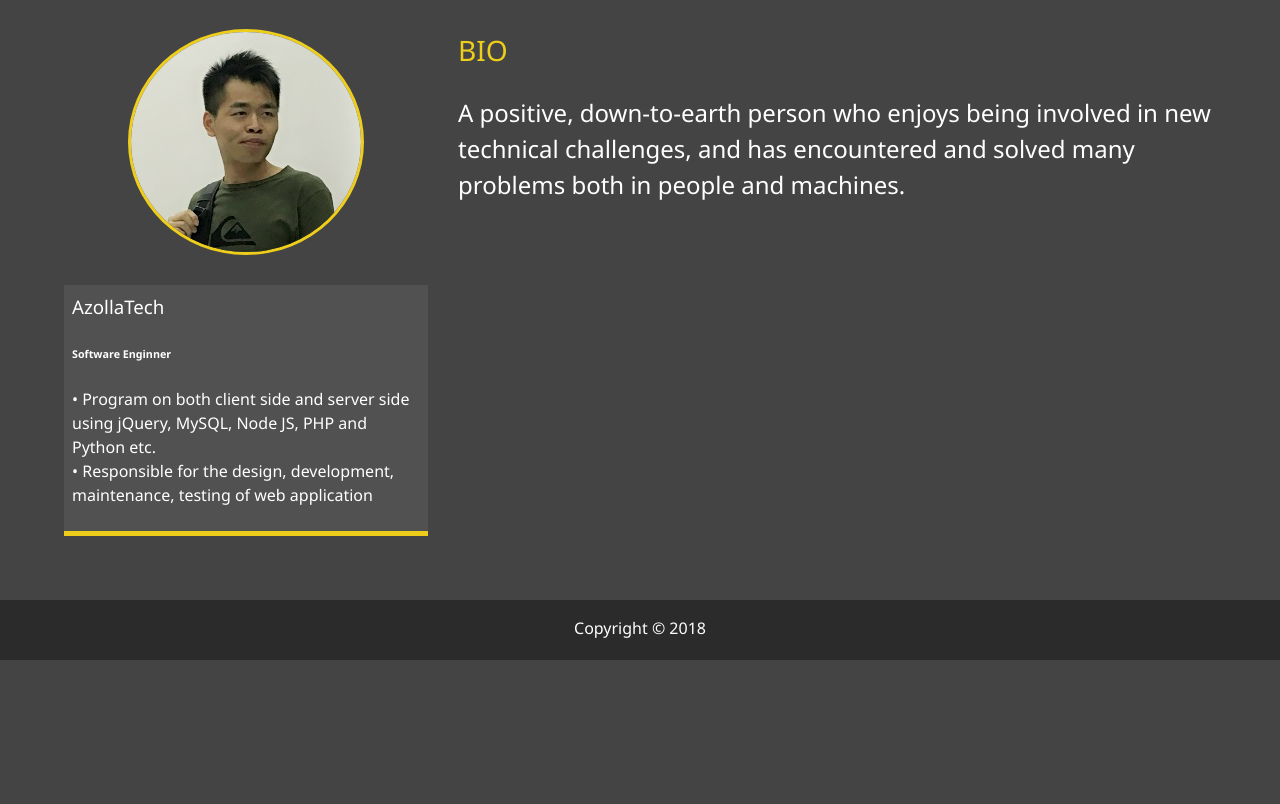
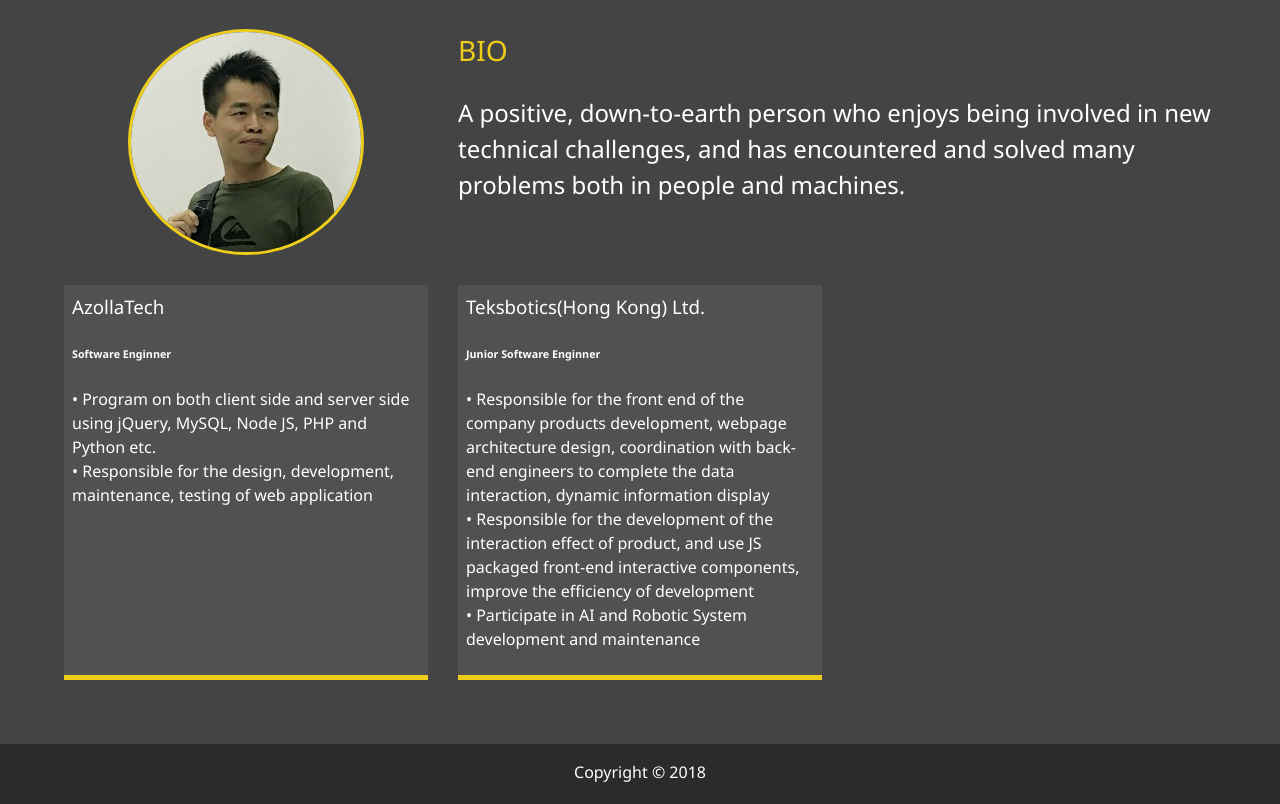
Before and after one commit to cestbon258/cestbon258.github.io, a plain HTML site: page about.html in a window 1280 px wide. Shown: the part 253-1057 px from the top of the page. Before the commit the page ends 913 px from the top, so only its background shows below. Drawn offline with Linux system fonts and the light colour scheme.

Commit message:
Update about.html

```diff
--- a/about.html
+++ b/about.html
@@ -72,14 +72,15 @@
 MySQL, Node JS, PHP and Python etc. <br>• Responsible for the design, development, maintenance, testing of web application</p>
       </div>
 
-      <!-- <div class="job job-2">
-        <h3>ABC</h3>
-        <h6>Programmer</h6>
-        <p>Lorem ipsum dolor sit amet consectetur adipisicing elit. Voluptates perferendis totam enim. Nesciunt porro dolores
-          expedita dolor necessitatibus deserunt nemo.</p>
+      <div class="job job-2">
+        <h3>Teksbotics(Hong Kong) Ltd.</h3>
+        <h6>Junior Software Enginner</h6>
+        <p>• Responsible for the front end of the company products development, webpage architecture design, coordination with back-end engineers to complete the data interaction, dynamic information display
+<br>• Responsible for the development of the interaction effect of product, and use JS packaged front-end interactive components, improve the efficiency of development
+<br>• Participate in AI and Robotic System development and maintenance</p>
       </div>
 
-      <div class="job job-3">
+<!--       <div class="job job-3">
         <h3>CDE</h3>
         <h6>Programmer</h6>
         <p>Lorem ipsum dolor sit amet consectetur adipisicing elit. Voluptates perferendis totam enim. Nesciunt porro dolores
```
